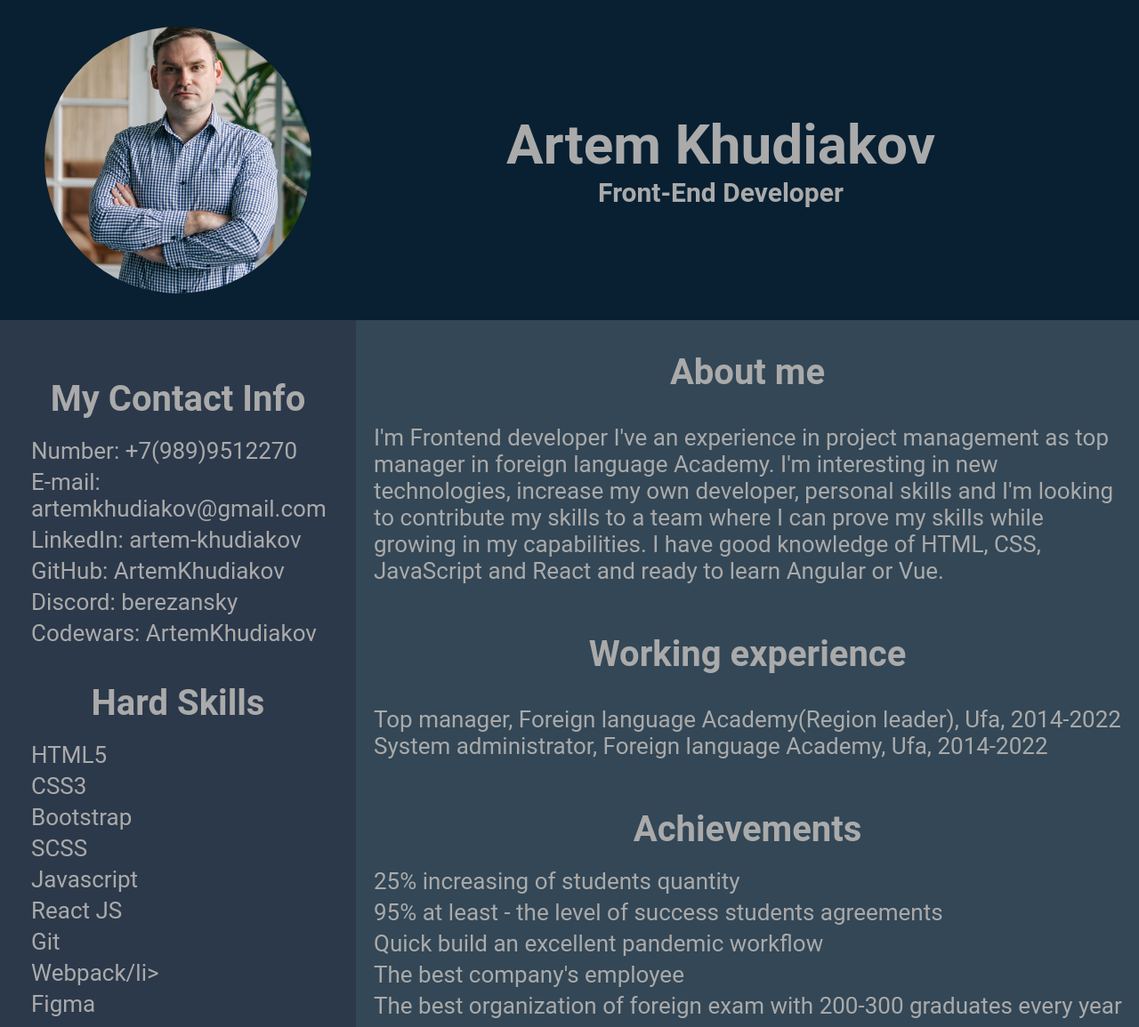
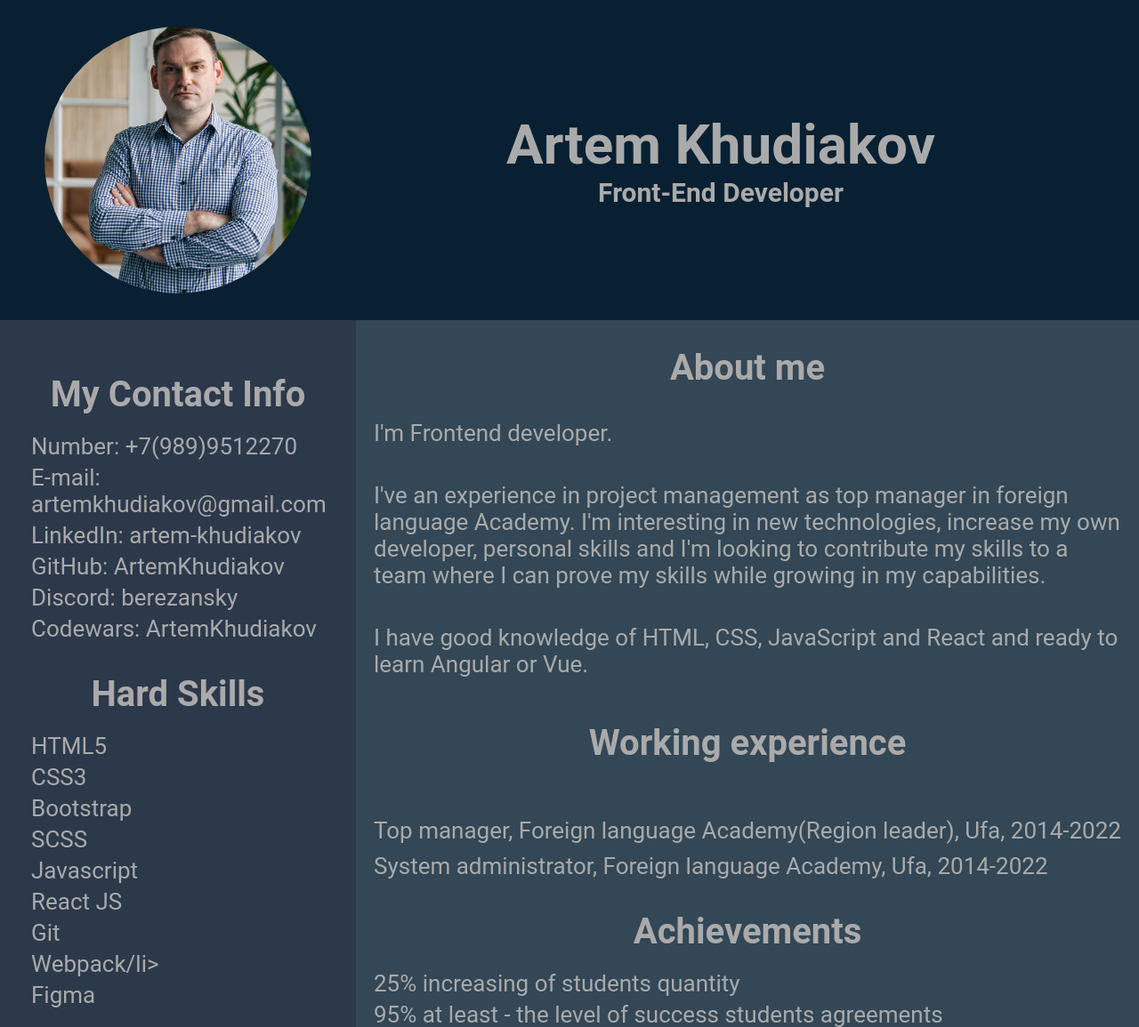
Before and after one commit to ArtemKhudiakov/rsschool-cv, a plain HTML site: page index.html in a window 1280 px wide. Shown: the top 1155 px of the page at 89% size. Drawn offline with Linux system fonts and the light colour scheme.

Commit message:
update: about me

```diff
--- a/index.css
+++ b/index.css
@@ -51,7 +51,7 @@ h1, h2, h3, p, li {
 
 .headline {
   align-self: center;
-  padding-top: 35px;
+  padding-top: 30px;
   padding-bottom: 15px;
   font-size: 40px;
 }
@@ -92,7 +92,9 @@ h1, h2, h3, p, li {
   align-items: flex-start;
 }
 
-.achievements__item {
+.achievements__item,
+.experience__item
+{
   margin-left: 20px;
 }
 
--- a/index.html
+++ b/index.html
@@ -53,19 +53,22 @@
 
     <h3 class="info__contacts headline">About me</h3>
     <p class="about__me text">
-      I'm Frontend developer
+      I'm Frontend developer.
+    </p>
+    <p class="about__me text">
       I've an experience in project management as top manager in foreign language Academy.
       I'm interesting in new technologies, increase my own developer, personal skills and I'm looking to contribute my
-      skills
-      to a team where I can prove my skills while growing in my capabilities.
+      skills to a team where I can prove my skills while growing in my capabilities.
+    </p>
+    <p class="about__me text">
       I have good knowledge of HTML, CSS, JavaScript and React and ready to learn Angular or Vue.
     </p>
 
 
     <h3 class="info__experience headline">Working experience</h3>
     <p class="info__experience-text text">
-      Top manager, Foreign language Academy(Region leader), Ufa, 2014-2022
-      System administrator, Foreign language Academy, Ufa, 2014-2022
+    <li class="experience__item item">Top manager, Foreign language Academy(Region leader), Ufa, 2014-2022</li>
+    <li class="experience__item item">System administrator, Foreign language Academy, Ufa, 2014-2022</li>
     </p>
 
     <h3 class="info__contacts headline">Achievements</h3>
@@ -80,7 +83,6 @@
     <h3 class="info__edu headline">Education</h3>
     <p class="info__edu-text text">
       Oil and gas development engineer, Ufa State Petroleum University, Ufa, 2008
-      Web-development, Yandex Practicum, 2022
     </p>
 
     <h3 class="info__code headline">Code example:</h3>
```
